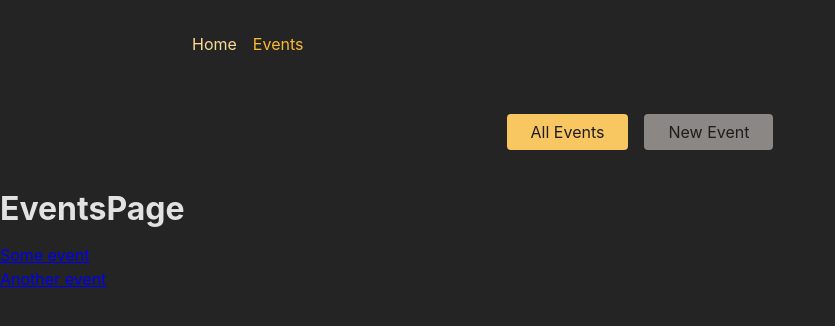
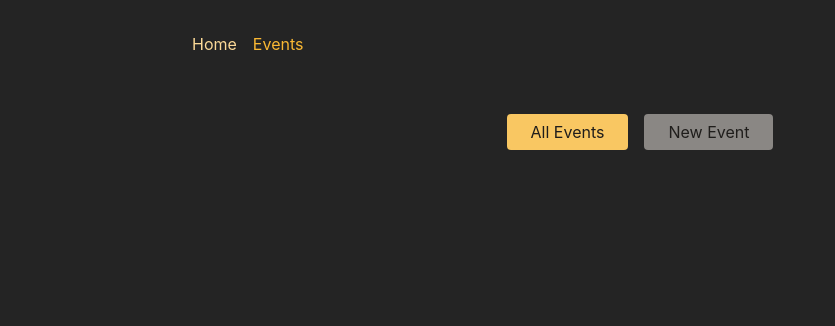
Before and after one commit to amerv97/12-adv-starting-project-routing, a React (Create React App) app in the folder frontend/: page /events in a window 1280 px wide. Shown: the top 326 px of the page, without its empty margins (0-835 px from the left). Built offline with nearby package versions, Linux system fonts and the light colour scheme.

Commit message:
Data Fetching with a loader()

```diff
--- a/frontend/src/pages/Events.js
+++ b/frontend/src/pages/Events.js
@@ -1,26 +1,30 @@
-import { Link } from "react-router-dom";
+import { useEffect, useState } from 'react';
 
-const DUMMY_EVENTS = [
-  {
-    id: "e1",
-    title: "Some event",
-  },
-  {
-    id: "e2",
-    title: "Another event",
-  },
-];
+import EventsList from '../components/EventsList';
 
 function EventsPage() {
-  return <>
-  <h1>EventsPage</h1>
-  <ul>
-    {DUMMY_EVENTS.map(event => <li key={event.id}>
-        <Link to={event.id}>{event.title}</Link>
-        {/* absolute path = to={`/events/${event.id}} */}
-    </li>)}
-  </ul>
-  </>
+  const [isLoading, setIsLoading] = useState(false);
+  const [fetchedEvents, setFetchedEvents] = useState();
+  const [error, setError] = useState();
+
+  useEffect(() => {
+    async function fetchEvents() {
+      setIsLoading(true);
+
+      setIsLoading(false);
+    }
+
+    fetchEvents();
+  }, []);
+  return (
+    <>
+      <div style={{ textAlign: 'center' }}>
+        {isLoading && <p>Loading...</p>}
+        {error && <p>{error}</p>}
+      </div>
+      {!isLoading && fetchedEvents && <EventsList events={fetchedEvents} />}
+    </>
+  );
 }
 
 export default EventsPage;
```
